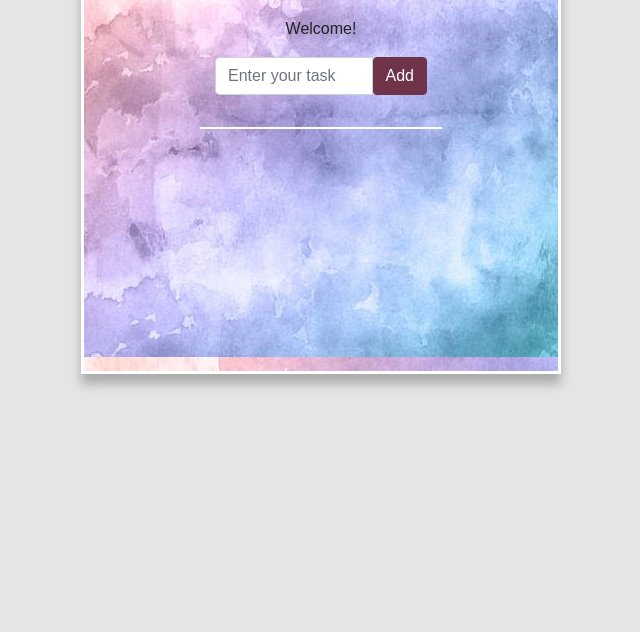
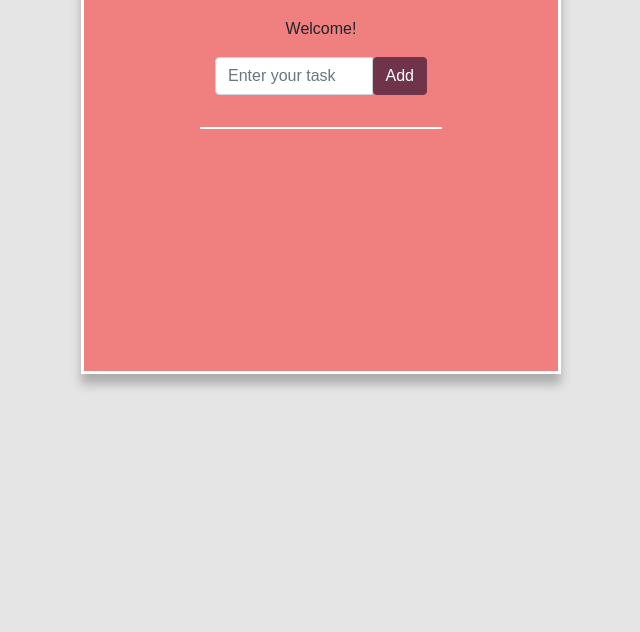
Before and after one commit to niki-hy-lin/TodoApp, a plain HTML site: page index.html in a window 1280 px wide. Shown: the part 168-800 px from the top of the page, without its empty margins (319-959 px from the left). Drawn offline with nearby package versions, Linux system fonts and the light colour scheme.

Commit message:
Update index.html
background color changed

```diff
--- a/index.html
+++ b/index.html
@@ -32,8 +32,8 @@
         box-shadow: 0 10px 10px rgba(0, 0, 0, 0.25);
         border-style: solid;
         border-color: white;
-        background: #CBE3F2;
-        background-image: url("bg.jpg");
+        background: #F08080;
+
       }
 
 
```
